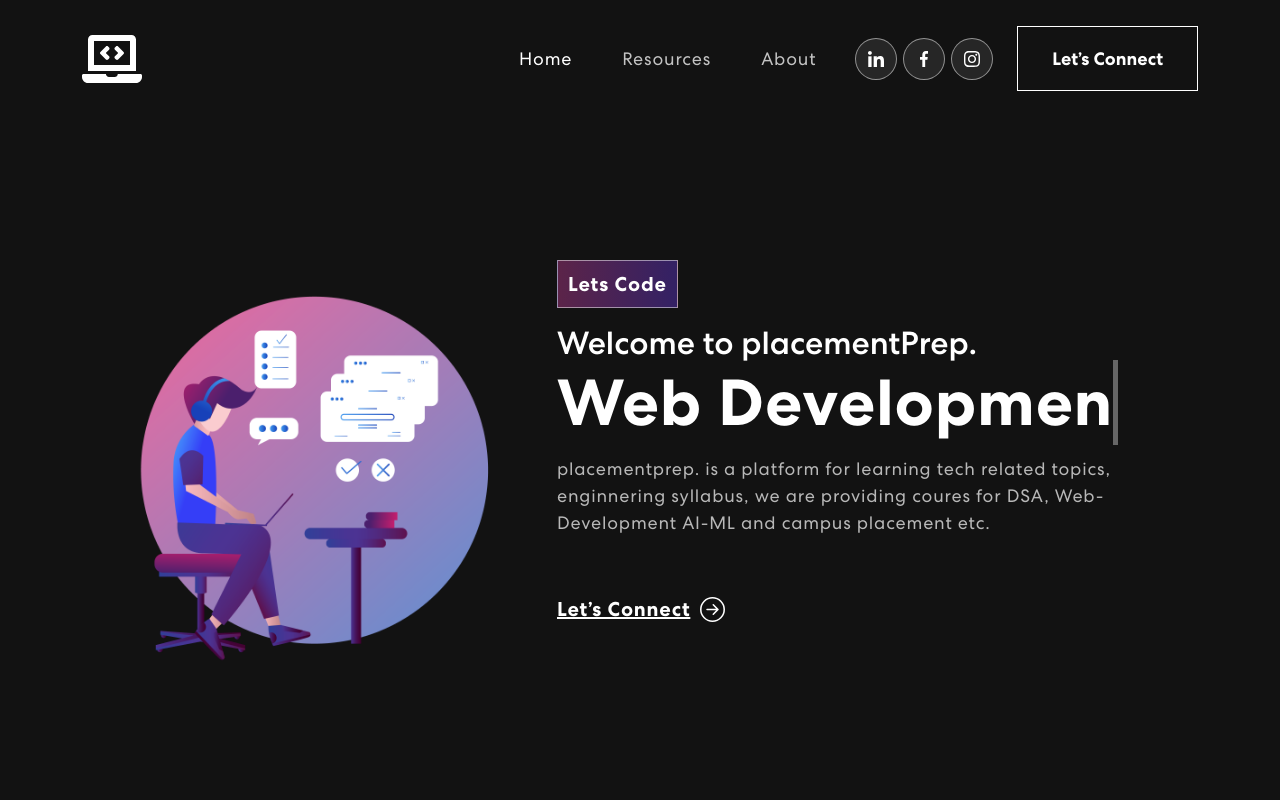
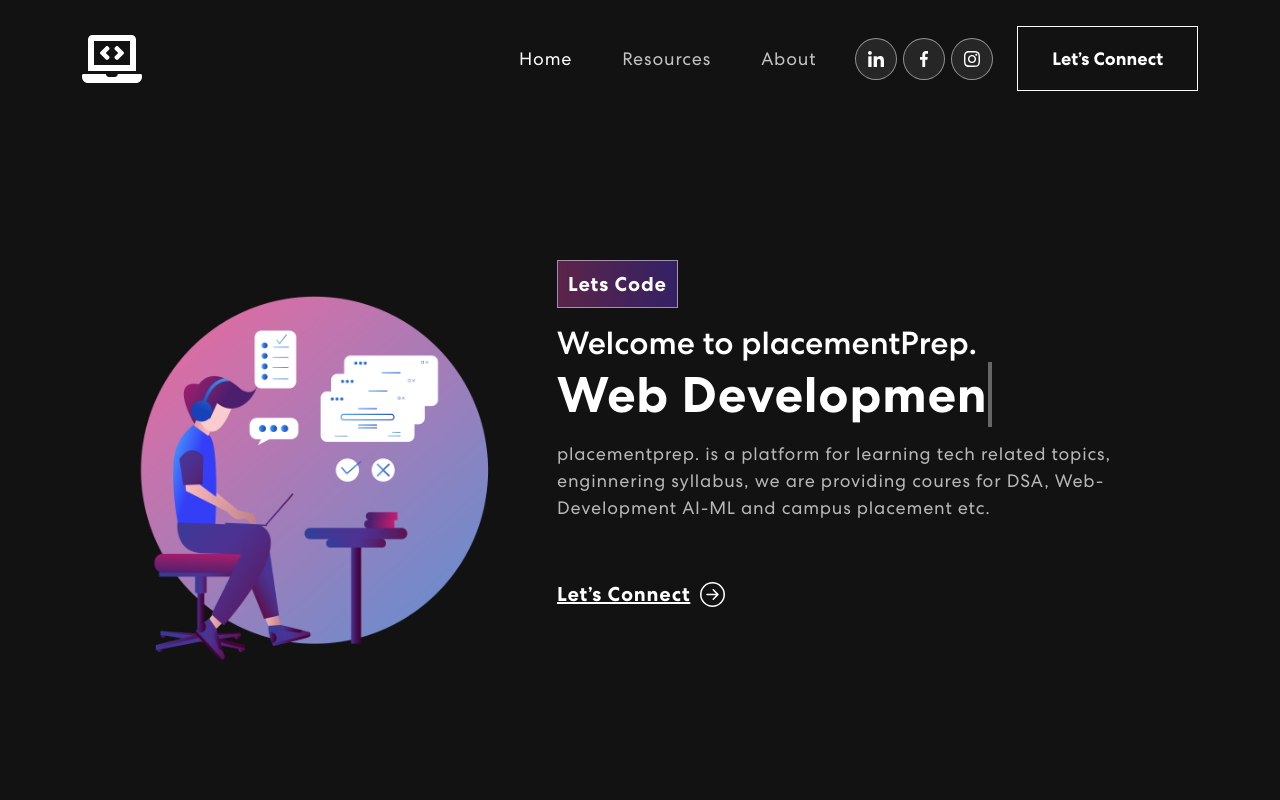
Before and after one commit to geek-Rahul/placementprep., a React (Create React App) app: page / in a window 1280 px wide. Shown: the top 800 px of the page. Built offline with nearby package versions, Linux system fonts and the light colour scheme.

Commit message:
Banner heading fixed

```diff
--- a/src/App.css
+++ b/src/App.css
@@ -326,8 +326,8 @@ nav.navbar .navbar-toggler[aria-expanded="true"] .navbar-toggler-icon {
   display: inline-block;
 }
 .banner h1 {
-  font-size: 65px;
-  font-weight: 700;
+  font-size: 50px;
+  font-weight: 600;
   letter-spacing: 0.8px;
   line-height: 1;
   margin-bottom: 20px;
--- a/src/components/Banner.js
+++ b/src/components/Banner.js
@@ -12,7 +12,7 @@ export const Banner = () => {
   const [text, setText] = useState('');
   const [delta, setDelta] = useState(300 - Math.random() * 100);
   const [index, setIndex] = useState(1);
-  const toRotate = ["Web Development", "Web Designe", "DSA"];
+  const toRotate = ["Web Development", "Web Design", "DSA"];
   const period = 2000;
 
 
@@ -74,7 +74,7 @@ export const Banner = () => {
               <div className={isVisible ? "animate__animated animate__bounce" : ""}>
                 <span className="tagline">Lets Code</span>
                 <h2>{`Welcome to placementPrep.`}<></> </h2>
-                <h1><span className="txt-rotate" dataPeriod="1000" data-rotate='[ "Web Developer", "Web Designer", "DSA" ]'><span className="wrap">{text}</span></span></h1>
+                <h1><span className="txt-rotate" dataPeriod="1000" data-rotate='[ "Web Developement", "Web Design", "DSA" ]'><span className="wrap">{text}</span></span></h1>
                 <p>placementprep. is a platform for learning tech related topics, enginnering syllabus, we are providing coures for DSA, Web-Development AI-ML  and campus placement etc.</p>
                   {/* <button onClick={() => console.log('connect')}>Let’s Connect <ArrowRightCircle size={25} /></button> */}
                   <a className="text-white" href="#connect"><button onClick={() => console.log('connect')}>Let’s Connect <ArrowRightCircle size={25} /></button></a>
```
